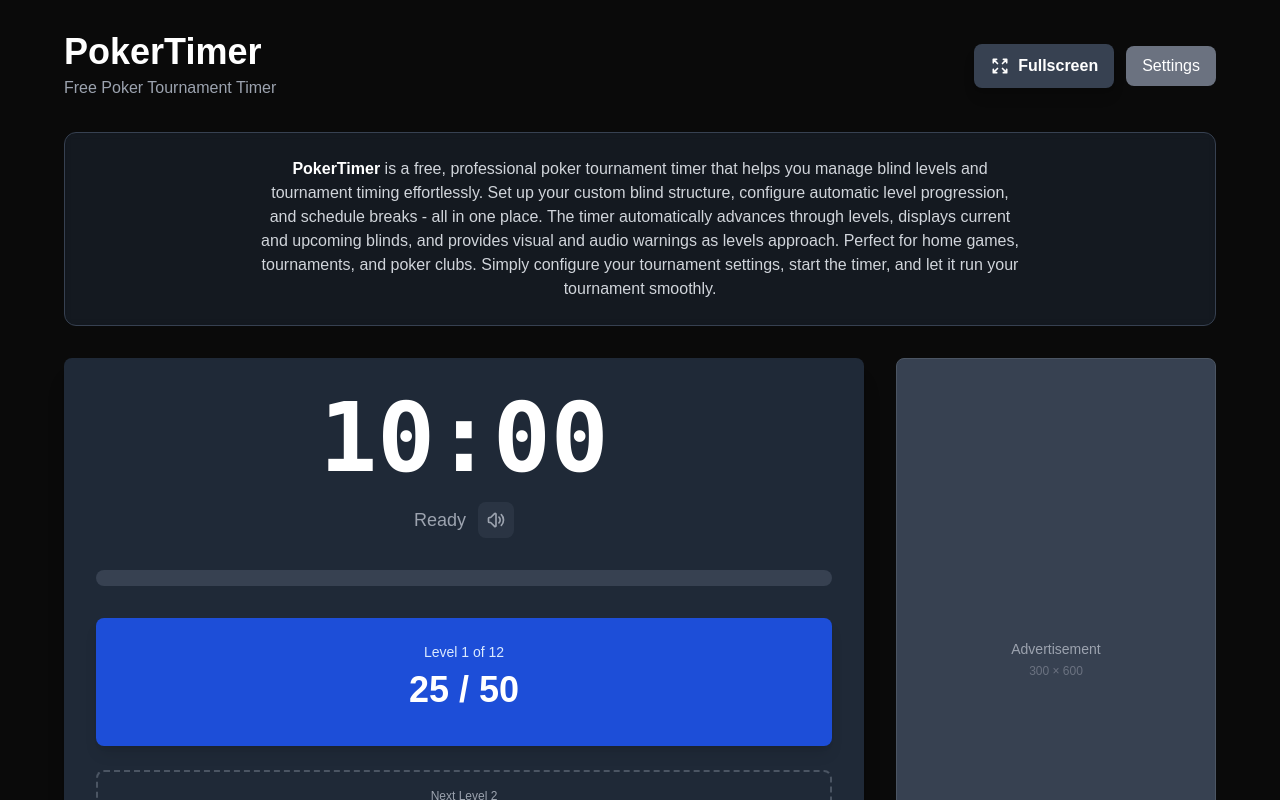
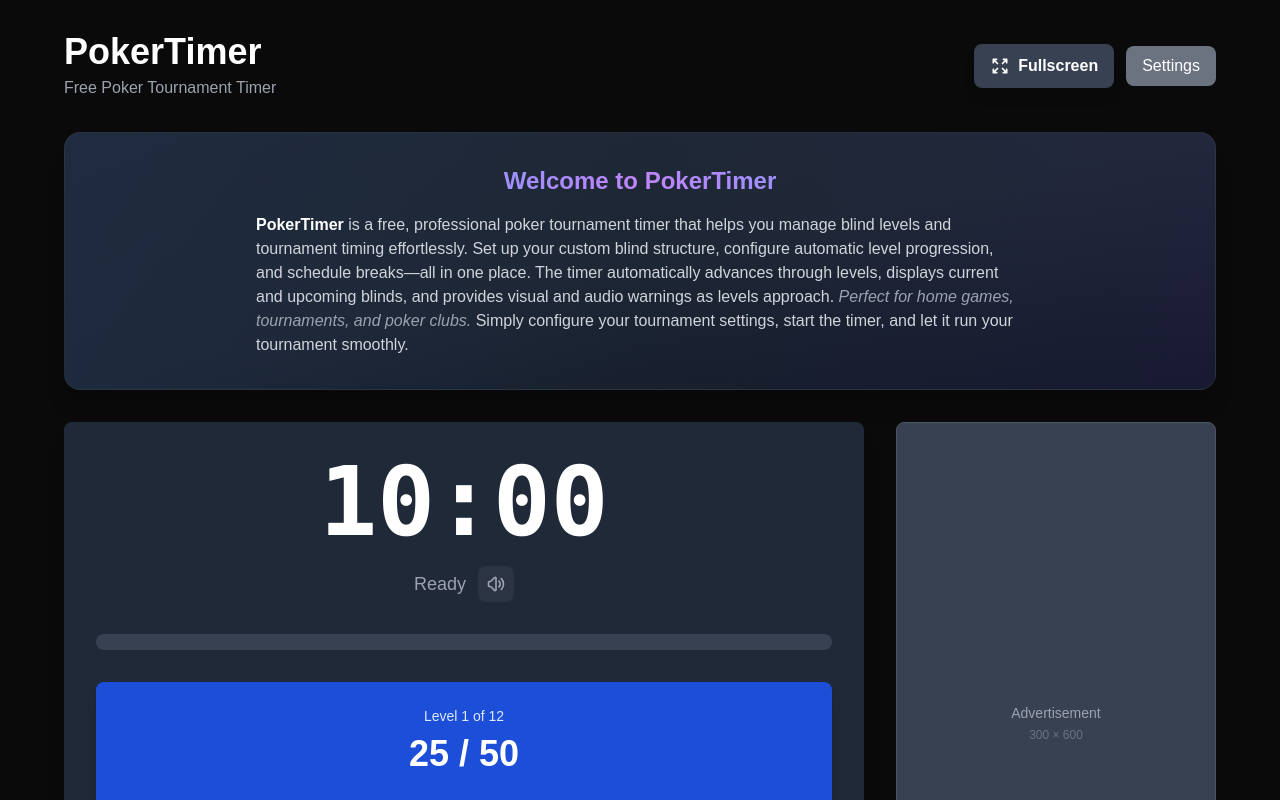
Before and after one commit to jipjab/4Poker, a Next.js app: page / in a window 1280 px wide. Shown: the top 800 px of the page. Built offline with nearby package versions, Linux system fonts and the light colour scheme.

Commit message:
Update page.tsx

```diff
--- a/app/page.tsx
+++ b/app/page.tsx
@@ -119,13 +119,19 @@
         </header>
 
         {/* Introduction */}
-        <div className="mb-6 sm:mb-8 bg-gray-800/50 backdrop-blur-sm rounded-xl p-4 sm:p-6 border border-gray-700">
-          <div className="max-w-3xl mx-auto text-center">
-            <p className="text-sm sm:text-base text-gray-300 leading-relaxed">
-              <span className="font-semibold text-white">PokerTimer</span> is a free, professional poker tournament timer that helps you manage blind levels and tournament timing effortlessly.
-              Set up your custom blind structure, configure automatic level progression, and schedule breaks - all in one place.
-              The timer automatically advances through levels, displays current and upcoming blinds, and provides visual and audio warnings as levels approach.
-              Perfect for home games, tournaments, and poker clubs. Simply configure your tournament settings, start the timer, and let it run your tournament smoothly.
+        <div className="mb-6 sm:mb-8 relative overflow-hidden rounded-2xl bg-gradient-to-br from-gray-800 via-gray-800/95 to-gray-900 p-6 sm:p-8 border border-gray-700/50 shadow-xl">
+          <div className="absolute inset-0 bg-gradient-to-r from-blue-600/5 via-transparent to-purple-600/5 pointer-events-none"></div>
+          <div className="relative max-w-3xl mx-auto">
+            <div className="text-center mb-4">
+              <h2 className="text-xl sm:text-2xl font-bold text-transparent bg-clip-text bg-gradient-to-r from-blue-400 via-purple-400 to-blue-400 mb-3">
+                Welcome to PokerTimer
+              </h2>
+            </div>
+            <p className="text-sm sm:text-base text-gray-300 leading-relaxed space-y-2">
+              <span className="font-semibold text-white">PokerTimer</span> is a free, professional poker tournament timer that helps you manage blind levels and tournament timing effortlessly.{' '}
+              Set up your custom blind structure, configure automatic level progression, and schedule breaks—all in one place.{' '}
+              The timer automatically advances through levels, displays current and upcoming blinds, and provides visual and audio warnings as levels approach.{' '}
+              <span className="text-gray-400 italic">Perfect for home games, tournaments, and poker clubs.</span> Simply configure your tournament settings, start the timer, and let it run your tournament smoothly.
             </p>
           </div>
         </div>
```
